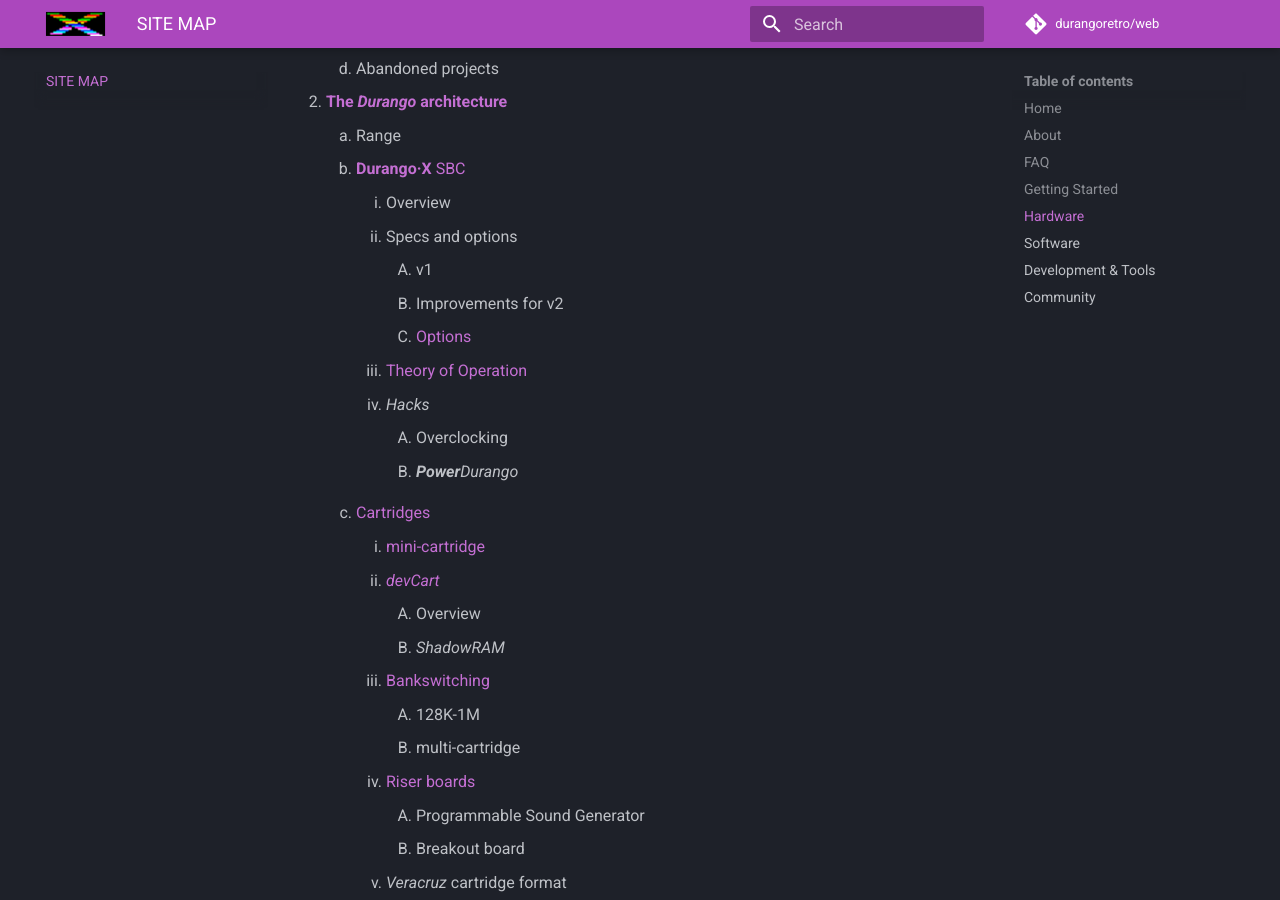
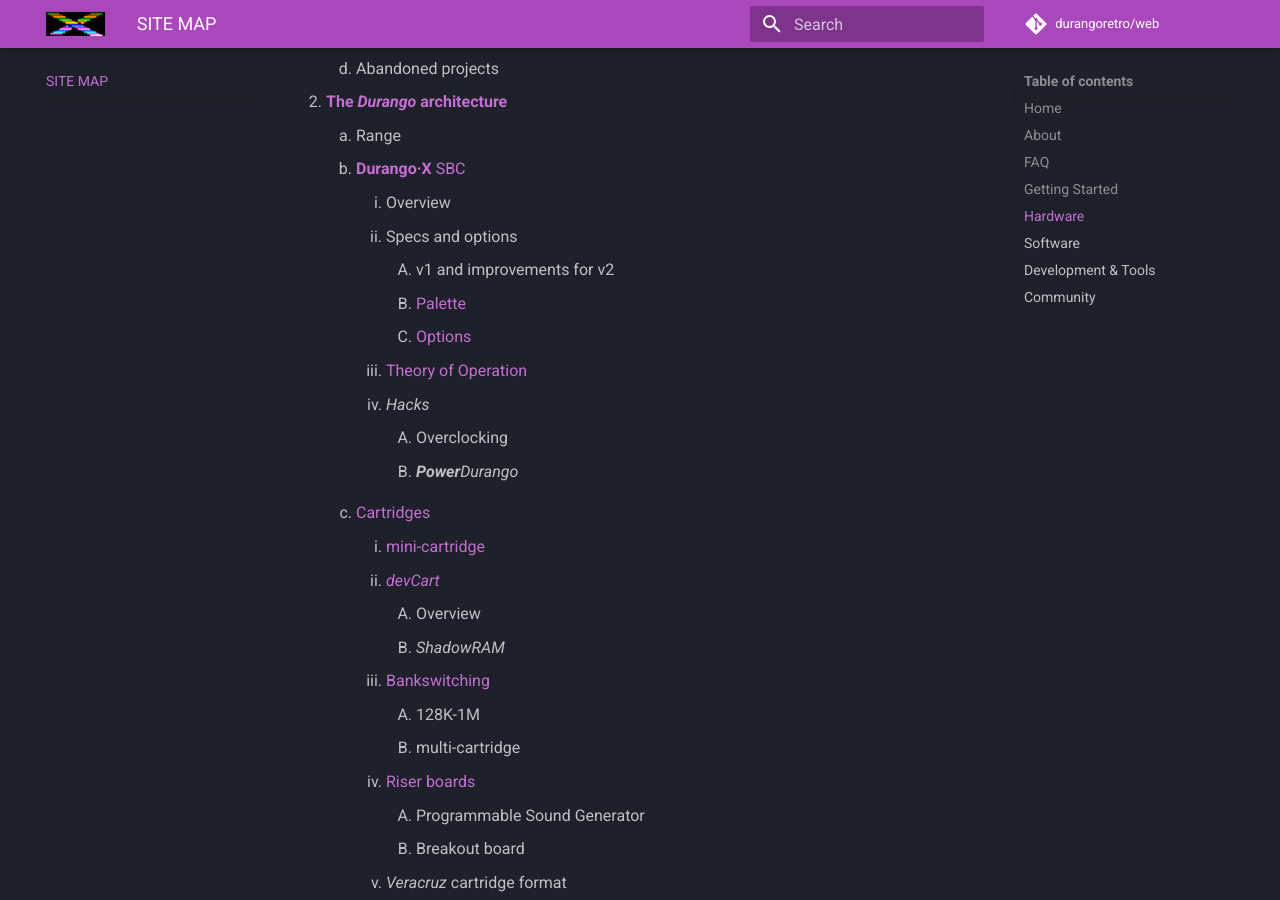
Before and after one commit to durangoretro/web, an MkDocs documentation site: the page built from docs/sitemap.md, in a window 1280 px wide and 900 px high, scrolled down 1694 px. Built offline with MkDocs 1.6.1 and Material for MkDocs 9.7.7, drawn with Linux system fonts in a browser that asks for light colours; comment, search, counter and statistics services are not loaded.

Commit message:
Add palette to sitemap

```diff
--- a/docs/sitemap.md
+++ b/docs/sitemap.md
@@ -53,8 +53,8 @@
 	1. [**Durango·X** SBC](hard/durango.md)
 		1. Overview
 		1. Specs and options
-    		1. v1
-    		1. Improvements for v2
+    		1. v1 and improvements for v2
+    		1. [Palette](hard/dx/palette.md)
     		1. [Options](hard/dx/options.md)
         1. [Theory of Operation](hard/dx/theory.md)
     	1. _Hacks_
```
